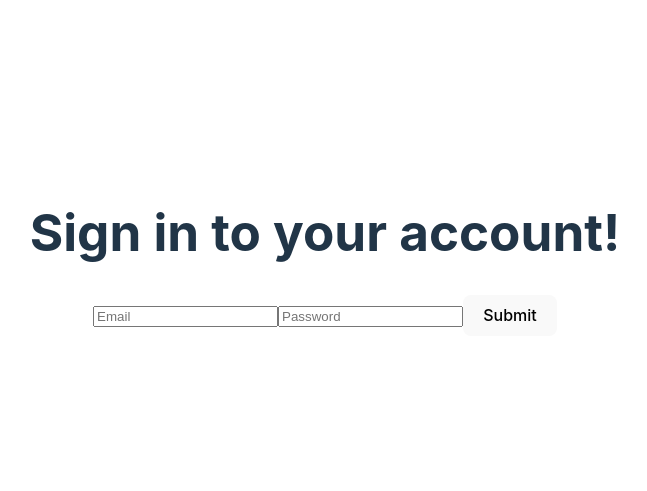
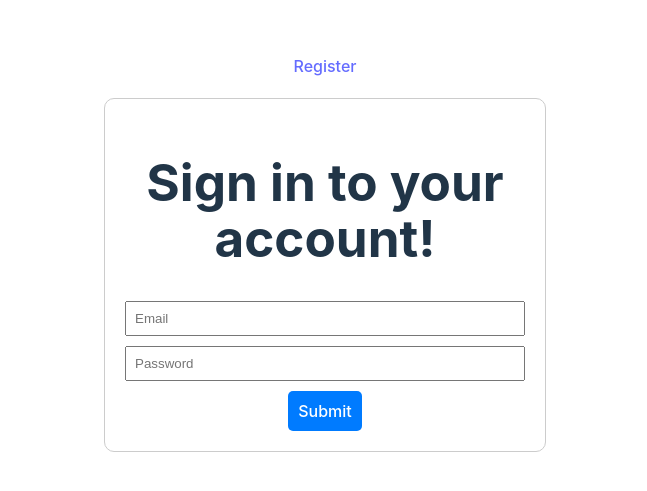
Before and after one commit to staten-island-tech/vue-supabase-project-rozinrov-enterprises-inc, a Vue app in the folder vite-project/: page / in a window 1280 px wide. Shown: the part 147-638 px from the top of the page, without its empty margins (315-962 px from the left). Built offline with nearby package versions, Linux system fonts and the light colour scheme.

Commit message:
Update Login1.vue

```diff
--- a/vite-project/src/views/Login1.vue
+++ b/vite-project/src/views/Login1.vue
@@ -1,30 +1,95 @@
 <script setup lang="ts">
 import { ref } from 'vue'
 import { supabase } from '../lib/supabaseClient'
-import {useRouter} from 'vue-router'
+import { useRouter } from 'vue-router'
+import { isLoggedIn } from '../lib/supabaseClient'
+
 
 const email = ref('')
 const password = ref('')
+const errorMessage = ref<string | null>(null)
+const successMessage = ref<string | null>(null)
 const router = useRouter()
-console.log('hi')
 
 async function signInWithEmail() {
-  const { data, error } = await supabase.auth.signInWithPassword({
+  errorMessage.value = null
+  successMessage.value = null
+
+  const {error } = await supabase.auth.signInWithPassword({
     email: email.value,
-    password: password.value
+    password: password.value,
   })
-  console.log(data, error)
+
+  if (error) {
+    errorMessage.value = 'Error logging in: ' + error.message
+    console.error('Error logging in:', error.message)
+  } else {
+    console.log('Logged in successfully:')
+    successMessage.value = 'You logged in successfully!'
     setTimeout(() => {
+      isLoggedIn.value = true
       router.push('/feed')
     }, 2000)
   }
+}
+
+
 </script>
 
 <template>
+  <nav>
+    <RouterLink to="/register">Register</RouterLink>
+  </nav>
   <div>
     <h1>Sign in to your account!</h1>
     <input type="text" v-model="email" placeholder="Email" />
     <input type="password" v-model="password" placeholder="Password" />
     <button @click="signInWithEmail">Submit</button>
+    <p v-if="errorMessage">{{ errorMessage }}</p>
+    <p v-if="successMessage">{{ successMessage }}</p>
   </div>
 </template>
+
+<style scoped>
+nav {
+  margin-bottom: 20px;
+}
+
+div {
+  max-width: 400px;
+  margin: auto;
+  padding: 20px;
+  border: 1px solid #ccc;
+  border-radius: 10px;
+}
+
+input {
+  display: block;
+  width: 100%;
+  margin-bottom: 10px;
+  padding: 8px;
+  box-sizing: border-box;
+}
+
+button {
+  padding: 10px;
+  background-color: #007bff;
+  color: white;
+  border: none;
+  border-radius: 5px;
+  cursor: pointer;
+}
+
+button:hover {
+  background-color: #0056b3;
+}
+
+p {
+  color: red;
+  margin-top: 10px;
+}
+
+p:nth-of-type(2) {
+  color: green;
+}
+</style>
```
Lines whose indentation alone changed are shown as unchanged.
